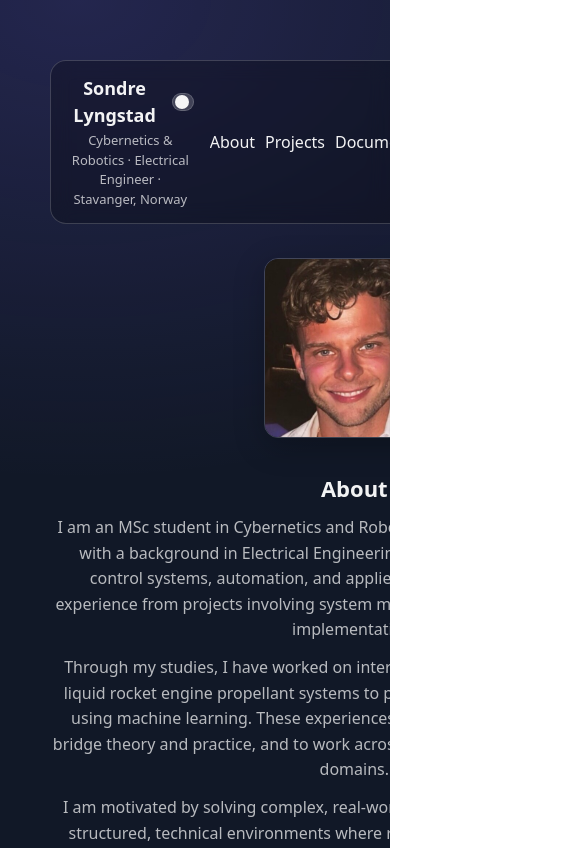
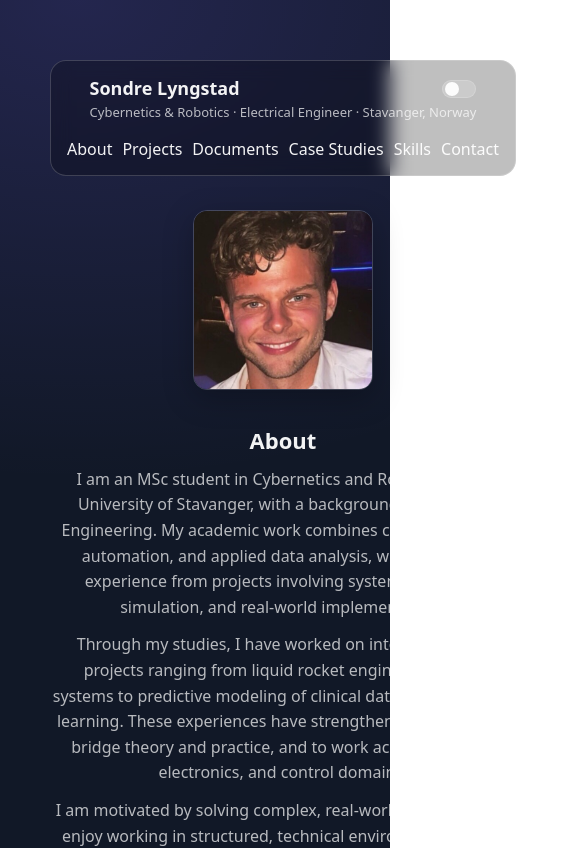
Before and after one commit to solyn00/sondre-portfolio, a Vue app: page / in a window 390 px wide. Shown: the top 848 px of the page, 566 px wide, since content can reach past the window. Built offline with nearby package versions, Linux system fonts and the light colour scheme.

Commit message:
trying to fix mobile view

```diff
--- a/index.html
+++ b/index.html
@@ -3,7 +3,10 @@
   <head>
     <meta charset="UTF-8" />
     <link rel="icon" type="image/svg+xml" href="/vite.svg" />
-    <meta name="viewport" content="width=device-width, initial-scale=1.0" />
+    <meta
+          name="viewport"
+          content="width=device-width, initial-scale=1, maximum-scale=5, user-scalable=yes, viewport-fit=cover"
+/>
     <title>my-portfolio</title>
   </head>
   <body>
--- a/src/App.vue
+++ b/src/App.vue
@@ -450,6 +450,48 @@ onBeforeUnmount(() => {
   .docCard { grid-column: span 12; }
 }
 
+@media (max-width: 600px) {
+  .page {
+    width: 100%;
+    padding: 16px 14px 28px;
+  }
+
+  .header {
+    flex-direction: column;
+    align-items: stretch;
+    gap: 10px;
+    padding: 12px;
+  }
+
+  .brandTop {
+    justify-content: space-between;
+  }
+
+  .brand .name {
+    font-size: 16px;
+  }
+
+  .brand .title {
+    font-size: 12px;
+    line-height: 1.3;
+  }
+
+  .nav {
+    width: 100%;
+    justify-content: flex-start;
+    gap: 12px;
+  }
+
+  .main {
+    padding-top: 14px;
+  }
+
+  .profileImage {
+    width: 150px;
+    height: 150px;
+  }
+}
+
 /* Switch container */
 .themeSwitch {
   position: relative;
@@ -637,10 +679,6 @@ html {
   scroll-behavior: smooth;
   -webkit-text-size-adjust: 100%;
 }
-html, body {
-  width: 100%;
-  overflow-x: hidden;
-}
 
 body {
   margin: 0;
@@ -662,7 +700,7 @@ body.light {
 a { color: var(--text); text-decoration: none; }
 a:hover { text-decoration: underline; }
 
-.page { max-width: 1040px; margin: 0 auto; padding: 28px 18px 40px; }
+.page { width: 100%; max-width: 1040px; margin: 0 auto; padding: 28px 18px 40px; }
 .header {
   display: flex;
   align-items: center;
```
